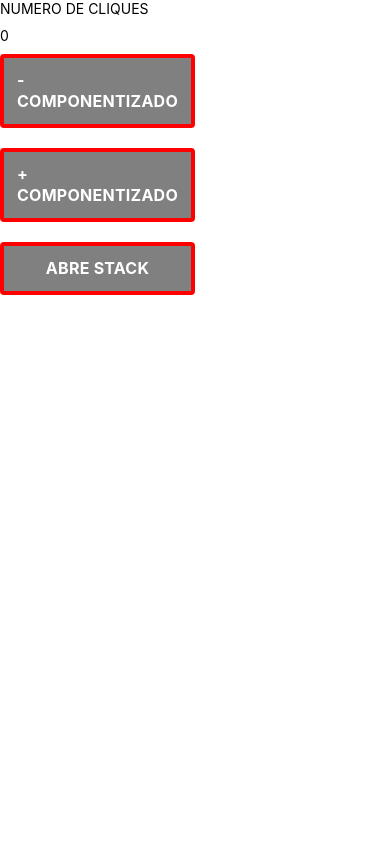
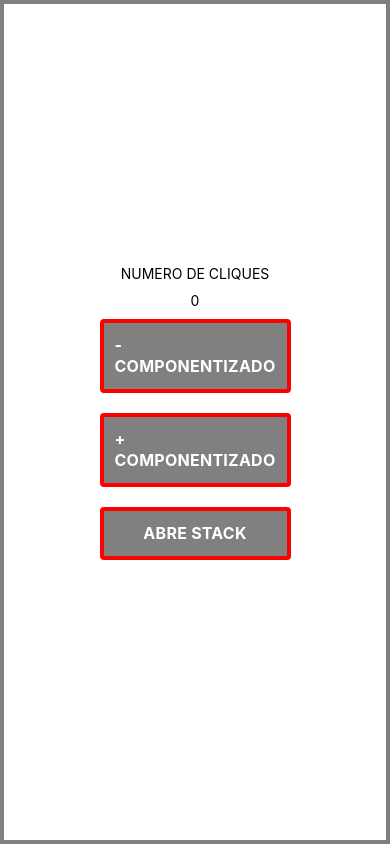
Before and after one commit to vfmachado/tads-apps-2023-1, a React Native app in the folder TopicosApp/: screen /Home in a window 390 px wide. Built offline with nearby package versions, Linux system fonts and the light colour scheme.

Commit message:
Semana 04

```diff
--- a/TopicosApp/App.js
+++ b/TopicosApp/App.js
@@ -21,7 +21,7 @@ export default function App() {
       {viewStack ?
         <StackScreens />
         :
-        <>
+        <View style={GStyles.container}>
           <Text style={GStyles.mb10}>NUMERO DE CLIQUES</Text>
           <Text style={GStyles.mb10}>{contador}</Text>
           {/* <Button
@@ -45,7 +45,9 @@ export default function App() {
             titulo={"+ COMPONENTIZADO"}
             onPress={(evt) => {
               console.log("Clicou no botão");
+              console.log("CONTADOR ANTES DO STATE: " + contador);
               setContador(contador + 1);
+              console.log("CONTADOR DEPOIS DO STATE: " + contador);
             }}
           />
 
@@ -58,7 +60,7 @@ export default function App() {
           />
 
           <StatusBar style="auto" />
-        </>
+        </View>
       }
     </>
   );
--- a/TopicosApp/src/globalStyles.js
+++ b/TopicosApp/src/globalStyles.js
@@ -3,6 +3,7 @@ import { StyleSheet } from "react-native";
 export const GStyles = StyleSheet.create({
     container: {
       display: 'flex',
+      flexDirection: 'column',
       flex: 1,
       backgroundColor: '#fff',
       alignItems: 'center',
```
